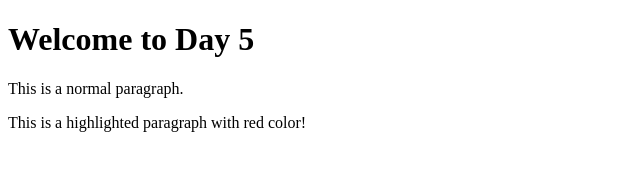
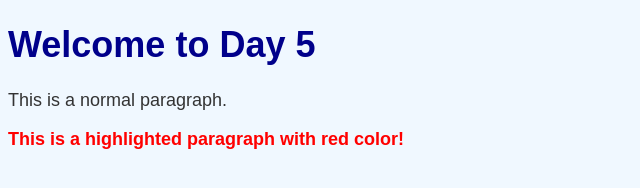
Before and after one commit to tayebe-ezati/MyWebProjects, a plain HTML site: page day5/day5-style.html in a window 1280 px wide. Shown: the whole page, without its empty margins (0-640 px from the left). Drawn offline with Linux system fonts and the light colour scheme.

Commit message:
day5 (CSS basics)

```diff
--- a/day5/index.html
+++ b/day5/day5-style.html
@@ -4,7 +4,7 @@
     <meta charset="UTF-8">
     <title>Day 5 - CSS Basics</title>
     <!-- اتصال فایل CSS -->
-    <link rel="stylesheet" href="day5-style.css">
+    <link rel="stylesheet" href="‌day5_style.css">
 </head>
 <body>
     <h1>Welcome to Day 5</h1>
```
Also changed, not shown: day5/‌day5_style.css (renamed from day5/style.css).
